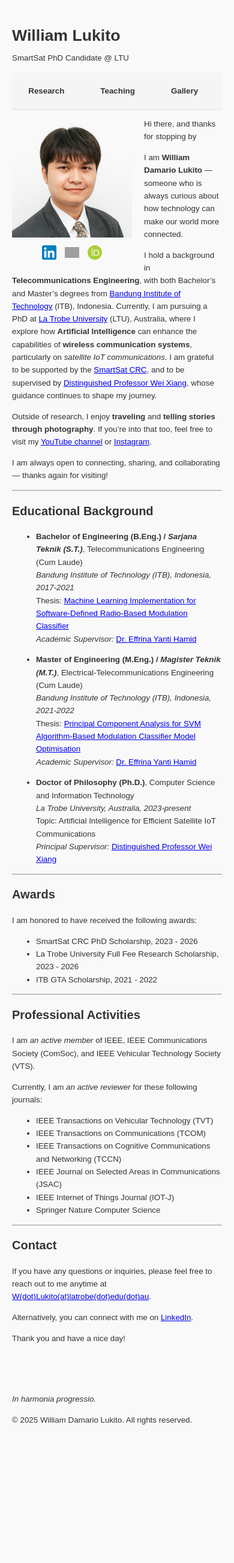
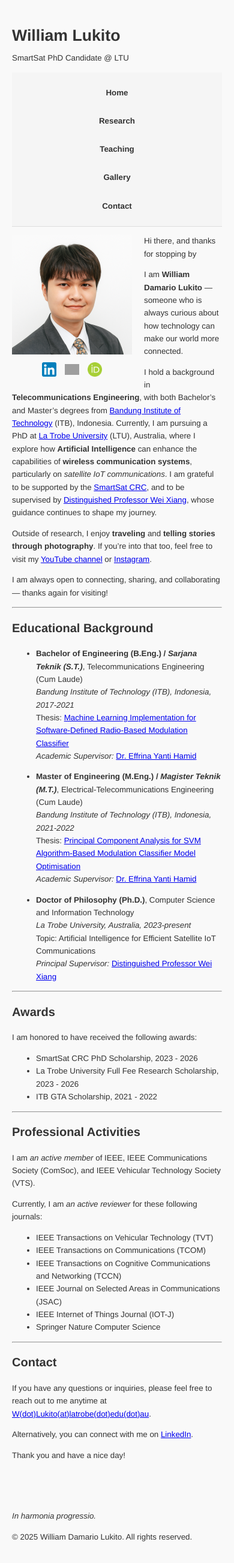
Before and after one commit to wdloe/wdloe.github.io, a Jekyll site: the page built from index.md, in a window 390 px wide. Shown: the whole page at 60% size. Built offline with Jekyll 4.4.1, drawn with Linux system fonts in a browser that asks for light colours; before the commit the page ends 2411 px from its top, so only the background shows below that; grey boxes are pictures that could not be loaded.

Commit message:
Fix menu bar

```diff
--- a/assets/css/styles.css
+++ b/assets/css/styles.css
@@ -1,7 +1,7 @@
 /* Your current styles.css can be copied here */
 /* Example base style */
 body {
-    font-family: Arial, sans-serif;
+    font-family: Helvetica, sans-serif;
     line-height: 1.6;
     background-color: #f9f9f9;
     color: #333;
@@ -46,6 +46,21 @@ body {
     border-radius: 5px;
 }
 
+@media (max-width: 600px) {
+  .site-nav ul {
+    flex-direction: column;
+    align-items: center;
+  }
+
+  .site-nav li {
+    margin: 5px 0;
+  }
+
+  .site-nav a {
+    padding: 8px 10px;
+  }
+}
+
 header {
     margin-bottom: 0;
     padding-bottom: 0;
```
